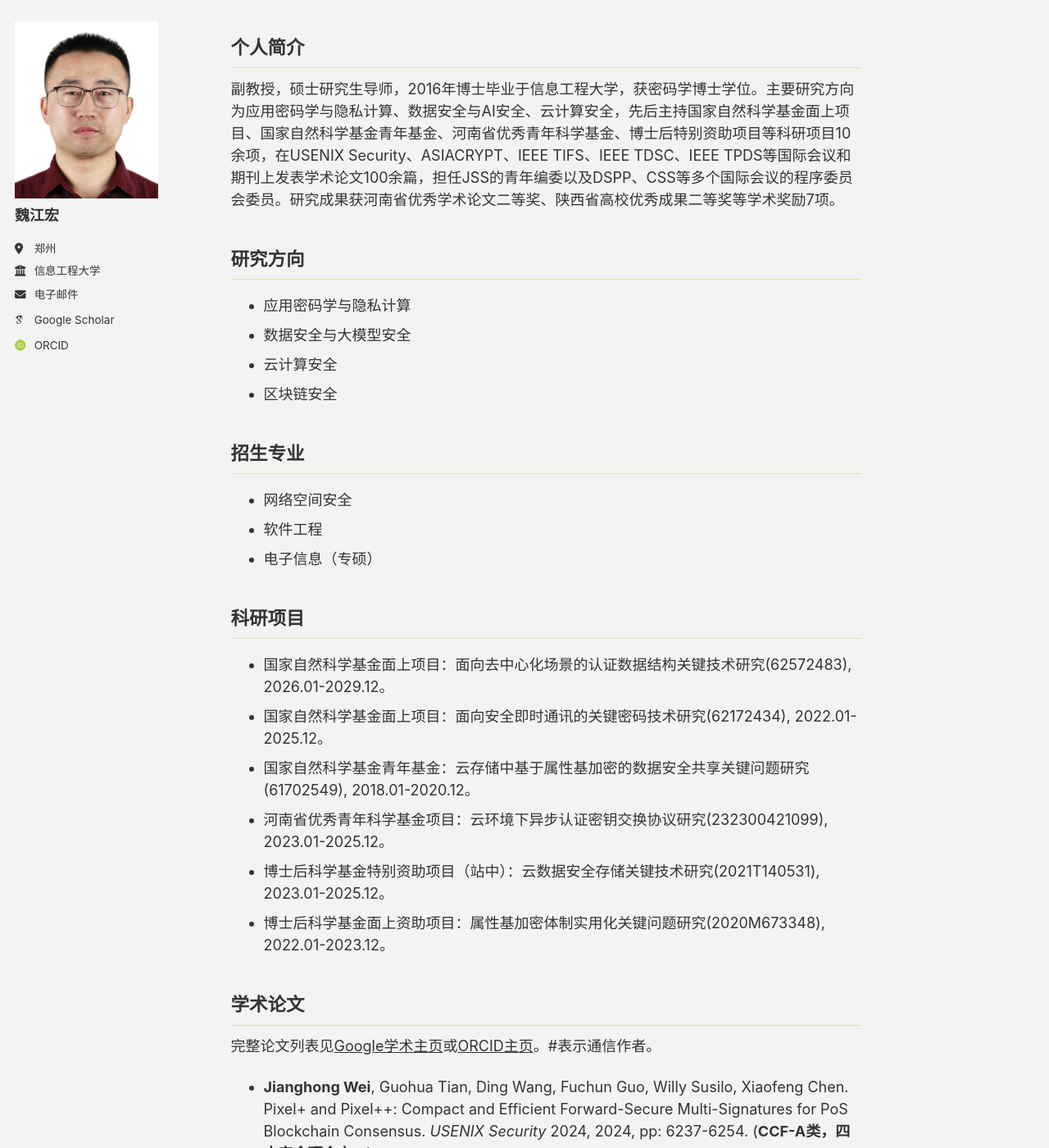
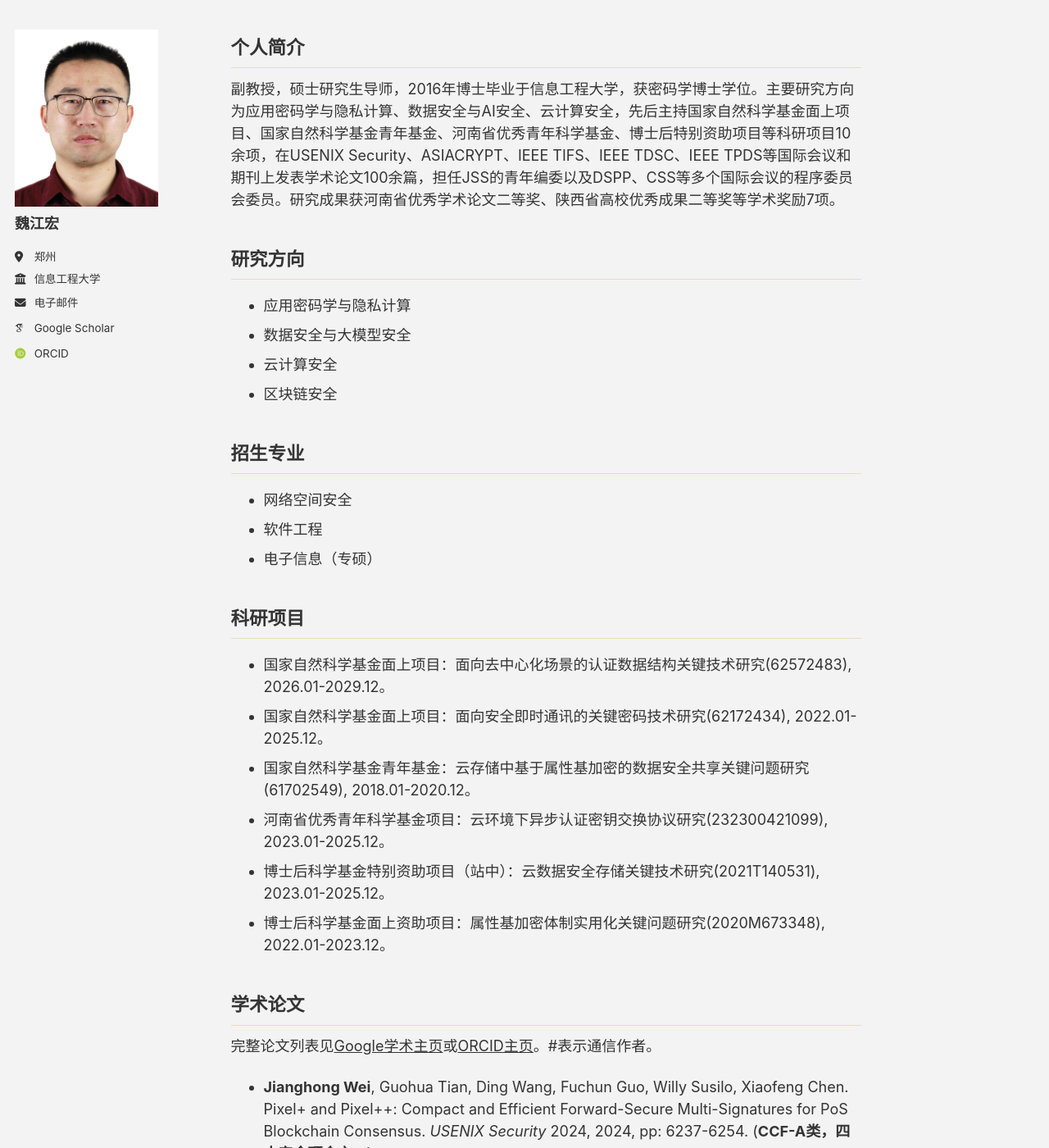
Before and after one commit to jhw-crypt/jhw-crypt.github.io, a Jekyll site: the page built from _pages/about.md, in a window 1280 px wide and 1400 px high. Shown: the whole window at 82% size. Built offline with Jekyll 4.4.1, drawn with Linux system fonts in a browser that asks for light colours; some web fonts are replaced; a script bundle is joined from its source files by our own code; library files that are not in the unit come from our copies.

Commit message:
Update main.scss

```diff
--- a/assets/css/main.scss
+++ b/assets/css/main.scss
@@ -58,7 +58,7 @@
 
 /* 3. 如果左侧边栏（头像部分）太靠下，也让它上移 */
 .sidebar {
-  margin-top: -80px !important; /* 根据视觉效果微调这个数值 */
+  margin-top: -70px !important; /* 根据视觉效果微调这个数值 */
 }
 /* 完全隐藏网页底部栏 */
 .page__footer,
```
